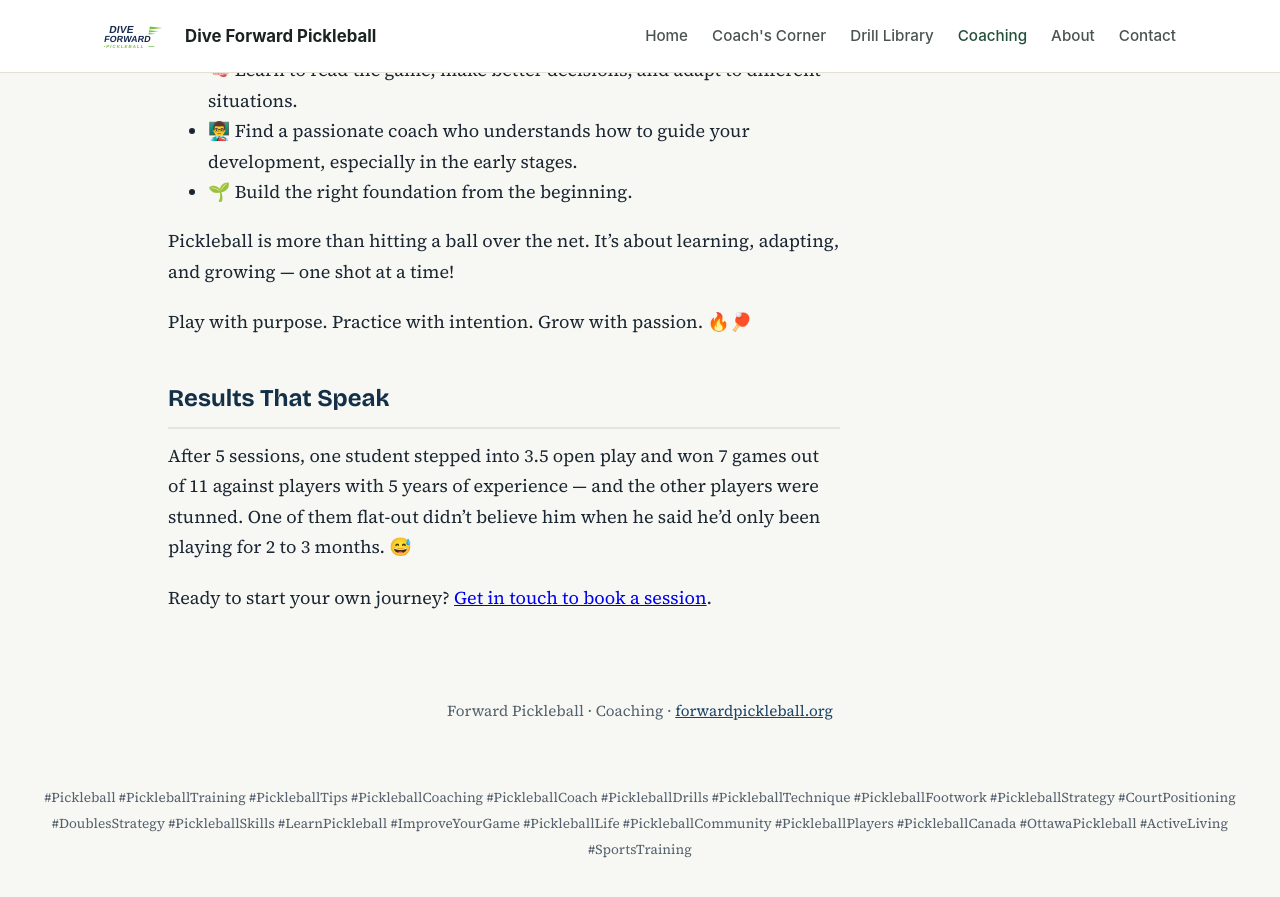
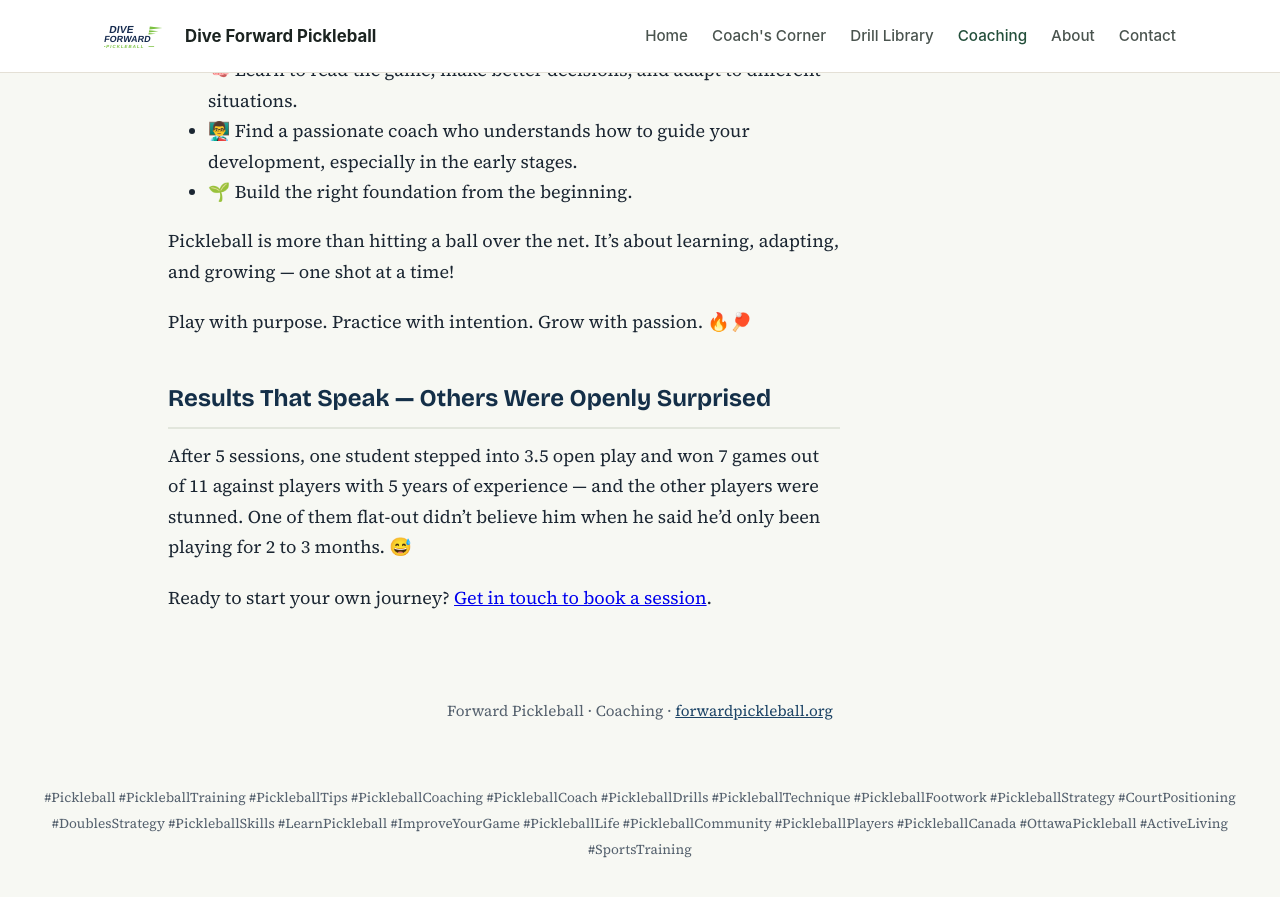
Before and after one commit to forwardpickleballorg-art/forwardpickleballorg-art.github.io, a Jekyll site: the page built from coaching/beginner-to-winning-3-5-open-play.html, in a window 1280 px wide and 900 px high, scrolled down 1384 px. Shown: the top 897 px of the window. Built offline with Jekyll 4.4.1, drawn with Linux system fonts in a browser that asks for light colours.

Commit message:
Title: Results That Speak, others openly surprised

```diff
--- a/coaching/beginner-to-winning-3-5-open-play.html
+++ b/coaching/beginner-to-winning-3-5-open-play.html
@@ -173,7 +173,7 @@ layout: null
 
   <p>Play with purpose. Practice with intention. Grow with passion. 🔥🏓</p>
 
-  <h2>Results That Speak</h2>
+  <h2>Results That Speak &mdash; Others Were Openly Surprised</h2>
 
   <p>After 5 sessions, one student stepped into 3.5 open play and won 7 games out of 11 against players with 5 years of experience &mdash; and the other players were stunned. One of them flat-out didn&rsquo;t believe him when he said he&rsquo;d only been playing for 2 to 3 months. 😅</p>
 
```
